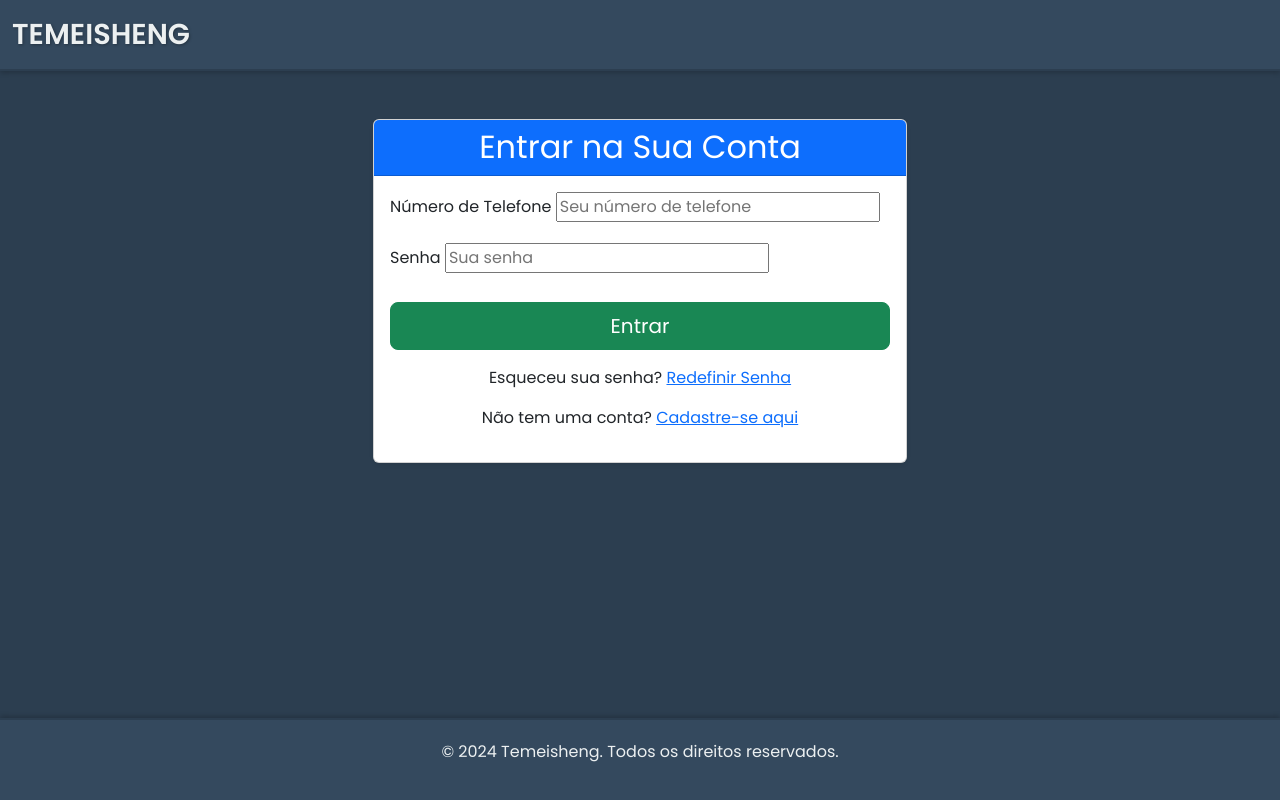
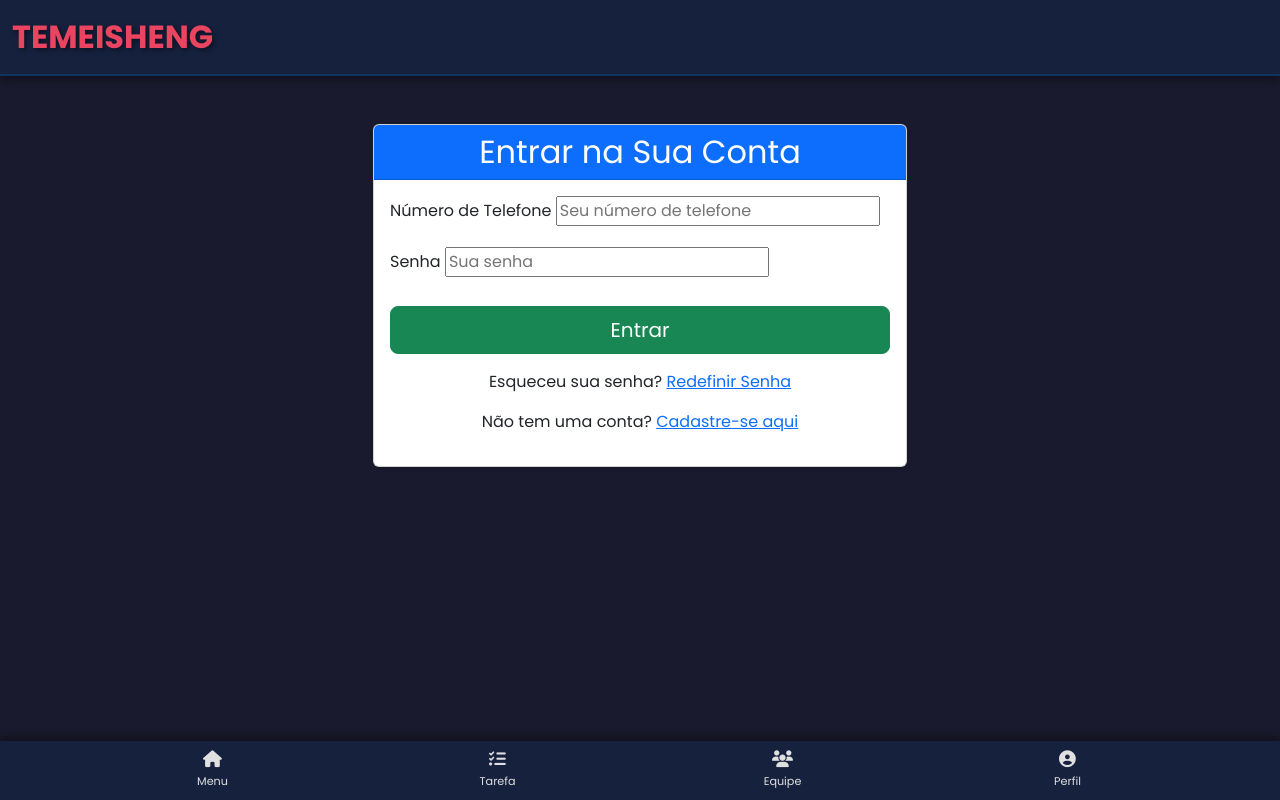
Before and after one commit to JoelCaquene/temeisheng_platform, a Django app: page / in a window 1280 px wide. Run offline with Django 5.2, Linux system fonts and the light colour scheme.

Commit message:
feat: Adiciona novo design com carrossel de imagens e botoes inferiores

```diff
--- a/core/templates/core/base.html
+++ b/core/templates/core/base.html
@@ -1,4 +1,4 @@
-{% load static %} {# Carrega os arquivos estáticos do Django #}
+{% load static %}
 
 <!DOCTYPE html>
 <html lang="pt-br">
@@ -7,50 +7,71 @@
     <meta name="viewport" content="width=device-width, initial-scale=1.0">
     <title>{% block title %}Temeisheng Plataforma{% endblock %}</title>
     <link href="https://cdn.jsdelivr.net/npm/bootstrap@5.3.3/dist/css/bootstrap.min.css" rel="stylesheet" integrity="sha384-QWTKZyjpPEjISv5WaRU9OFeRpok6YctnYmDr5pNlyT2bRjXh0JMhjY6hW+ALEwIH" crossorigin="anonymous">
-    <link href="https://fonts.googleapis.com/css2?family=Poppins:wght@400;600&display=swap" rel="stylesheet">
-    {# Link para o Font Awesome para os ícones #}
+    <link href="https://fonts.googleapis.com/css2?family=Poppins:wght@400;600;700&display=swap" rel="stylesheet">
     <link rel="stylesheet" href="https://cdnjs.cloudflare.com/ajax/libs/font-awesome/6.5.2/css/all.min.css" integrity="sha512-SnH5WK+bZxgPHs44uWIX+LLJAJ9/2PkPKZ5QiAj6Ta86w+fsb2TkcmfRyVX3pBnMFcV7oQPJkl9QevSCWr3W6A==" crossorigin="anonymous" referrerpolicy="no-referrer" />
     <style>
         body {
-            background-color: #2c3e50; /* Azul escuro */
-            color: #ecf0f1; /* Branco suave para o texto */
-            font-family: 'Poppins', sans-serif; /* Fonte moderna */
+            background-color: #1a1a2e; /* Roxo escuro */
+            color: #e0e0e0; /* Cinza claro suave */
+            font-family: 'Poppins', sans-serif;
             min-height: 100vh;
             display: flex;
             flex-direction: column;
         }
-        .navbar {
-            background-color: #34495e; /* Tom ligeiramente mais claro para a barra de navegação */
-            border-bottom: 2px solid #2c3e50;
-            box-shadow: 0 2px 5px rgba(0, 0, 0, 0.2);
+        .navbar, .footer {
+            background-color: #16213e; /* Tom mais escuro */
+            border-bottom: 2px solid #0f3460;
+            box-shadow: 0 4px 8px rgba(0, 0, 0, 0.4);
         }
         .navbar-brand {
-            color: #ecf0f1 !important; /* Cor clara para o nome da marca */
-            font-weight: 600;
-            font-size: 1.8em;
-            text-shadow: 1px 1px 3px rgba(0, 0, 0, 0.3);
+            color: #e94560 !important; /* Rosa/Vermelho chamativo */
+            font-weight: 700;
+            font-size: 2em;
+            text-shadow: 2px 2px 5px rgba(0, 0, 0, 0.5);
         }
         .navbar-nav .nav-link {
-            color: #ecf0f1 !important;
-            font-weight: 500;
-            margin-left: 15px;
+            color: #e0e0e0 !important;
+            font-weight: 600;
+            transition: color 0.3s ease, transform 0.2s ease;
+        }
+        .navbar-nav .nav-link:hover {
+            color: #ff5722 !important; /* Laranja vibrante */
+            transform: translateY(-2px);
+        }
+        .footer-nav {
+            background-color: #16213e;
+            position: fixed;
+            bottom: 0;
+            left: 0;
+            width: 100%;
+            z-index: 1000;
+            box-shadow: 0 -4px 8px rgba(0, 0, 0, 0.4);
+        }
+        .footer-nav .nav-link {
+            display: flex;
+            flex-direction: column;
+            align-items: center;
+            justify-content: center;
+            color: #e0e0e0;
+            font-size: 0.7em;
+            padding: 10px 0;
             transition: color 0.3s ease;
         }
-        .navbar-nav .nav-link:hover {
-            color: #1abc9c !important; /* Cor de destaque ao passar o mouse */
+        .footer-nav .nav-link:hover {
+            color: #ff5722; /* Laranja vibrante */
         }
-        .footer {
-            background-color: #34495e;
-            color: #ecf0f1;
-            padding: 20px 0;
-            margin-top: auto; /* Empurra o footer para o final da página */
-            border-top: 2px solid #2c3e50;
-            box-shadow: 0 -2px 5px rgba(0, 0, 0, 0.2);
+        .footer-nav .nav-link i {
+            font-size: 1.5em;
+            margin-bottom: 5px;
         }
-        .alert {
-            margin-top: 20px;
+        .carousel-item img {
+            max-height: 500px; /* Altura máxima para as imagens */
+            object-fit: cover;
+            border-radius: 15px;
+            box-shadow: 0 8px 16px rgba(0, 0, 0, 0.5);
         }
     </style>
+    {% block extra_css %}{% endblock %}
 </head>
 <body>
     <nav class="navbar navbar-expand-lg">
@@ -65,11 +86,6 @@
                         <li class="nav-item">
                             <a class="nav-link" href="{% url 'logout' %}">Sair</a>
                         </li>
-                    {% else %}
-                        {# Estes links serão gerenciados pela lógica de login/cadastro nas views. #}
-                        {# O usuário só verá o formulário de login/cadastro se não estiver autenticado. #}
-                        {# Portanto, não precisamos de links de Menu, Login, Cadastro aqui na navbar se a intenção é que só apareçam após logout/não-autenticado. #}
-                        {# Se quiser que apareçam sempre, basta descomentar/adicionar. #}
                     {% endif %}
                 </ul>
             </div>
@@ -77,19 +93,32 @@
     </nav>
 
     <main class="flex-grow-1">
-        <div class="container mt-4">
+        <div class="container mt-4 mb-5">
             {% block content %}
-            {# Conteúdo específico de cada página virá aqui #}
             {% endblock %}
         </div>
     </main>
 
-    <footer class="footer text-center mt-auto">
+    <nav class="footer-nav">
         <div class="container">
-            <p>&copy; 2024 Temeisheng. Todos os direitos reservados.</p>
+            <div class="row text-center">
+                <div class="col-3">
+                    <a class="nav-link" href="{% url 'menu' %}"><i class="fas fa-home"></i>Menu</a>
+                </div>
+                <div class="col-3">
+                    <a class="nav-link" href="{% url 'tarefa' %}"><i class="fas fa-tasks"></i>Tarefa</a>
+                </div>
+                <div class="col-3">
+                    <a class="nav-link" href="{% url 'minha_equipe' %}"><i class="fas fa-users"></i>Equipe</a>
+                </div>
+                <div class="col-3">
+                    <a class="nav-link" href="{% url 'perfil' %}"><i class="fas fa-user-circle"></i>Perfil</a>
+                </div>
+            </div>
         </div>
-    </footer>
+    </nav>
 
     <script src="https://cdn.jsdelivr.net/npm/bootstrap@5.3.3/dist/js/bootstrap.bundle.min.js" integrity="sha384-YvpcrYf0tY3lHB60NNkmXc5s9fDVZLESaAA55NDzOxhy9GkcIdslK1eN7N6jIeHz" crossorigin="anonymous"></script>
+    {% block extra_js %}{% endblock %}
 </body>
 </html>
```
Also changed, not shown: core/templates/core/menu.html (+90 -78 lines).
